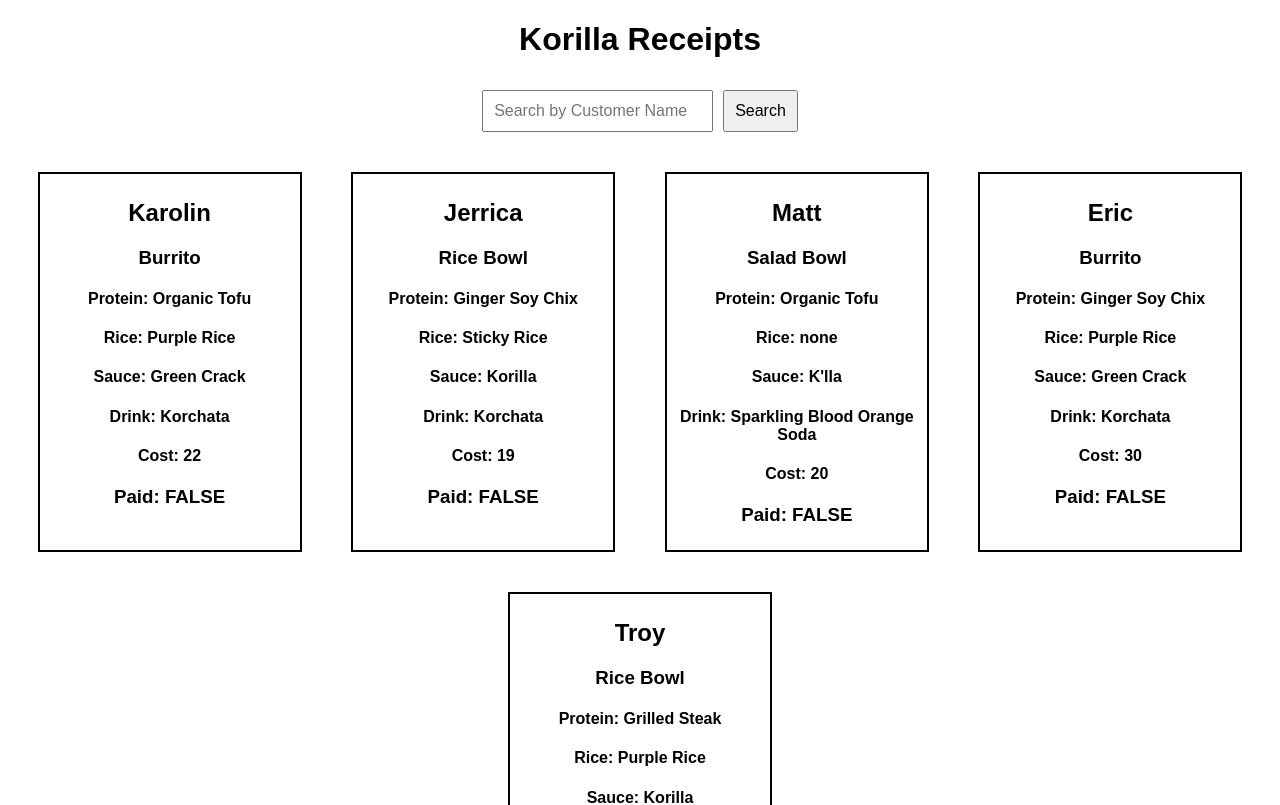
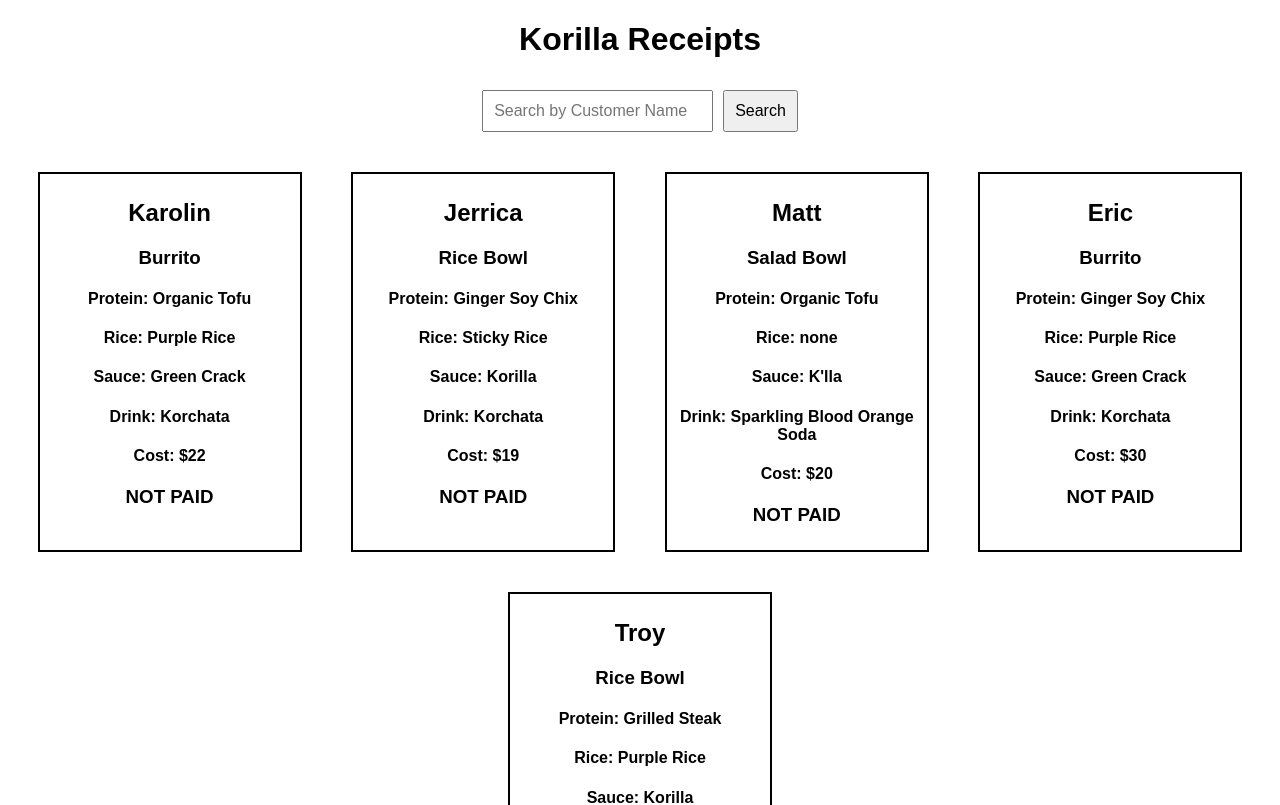
Before and after one commit to jajoyce/React-Korilla-Receipts, a React (Create React App) app: page / in a window 1280 px wide. Shown: the top 805 px of the page. Built offline with nearby package versions, Linux system fonts and the light colour scheme.

Commit message:
Complete deliverable. Complete part 3, all deliverable requirements. Add click event handler to receipt to toggle paid state.

```diff
--- a/src/components/Receipt.js
+++ b/src/components/Receipt.js
@@ -1,6 +1,12 @@
-import React from "react";
+import React, { useState } from "react";
 
-function Receipt({ receipt, key }) {
+function Receipt({ receipt }) {
+  const [paid, setPaid] = useState(receipt.paid);
+
+  const handleClick = (e) => {
+    setPaid((prevPaid) => !prevPaid);
+  };
+
   return (
     <div className="receipt">
       <h2>{receipt.person}</h2>
@@ -9,8 +15,10 @@ function Receipt({ receipt, key }) {
       <h4>Rice: {receipt.order.rice}</h4>
       <h4>Sauce: {receipt.order.sauce}</h4>
       <h4>Drink: {receipt.order.drink}</h4>
-      <h4>Cost: {receipt.order.cost}</h4>
-      <h3>Paid: {receipt.paid.toString().toUpperCase()}</h3>
+      <h4>Cost: ${receipt.order.cost}</h4>
+      <h3 className="click-paid" onClick={handleClick}>
+        {paid ? "PAID" : "NOT PAID"}
+      </h3>
     </div>
   );
 }
--- a/src/components/Receipts.js
+++ b/src/components/Receipts.js
@@ -4,8 +4,8 @@ import Receipt from "./Receipt";
 function Receipts({ receipts }) {
   return (
     <div className="receipts-container">
-      {receipts.map((receipt) => (
-        <Receipt receipt={receipt} key={receipt.id} />
+      {receipts.map((receipt, index) => (
+        <Receipt receipt={receipt} key={index} />
       ))}
     </div>
   );
--- a/src/styles.css
+++ b/src/styles.css
@@ -27,3 +27,7 @@ input {
 input[type="text"] {
   min-width: 200px;
 }
+
+.click-paid {
+  cursor: pointer;
+}
```
